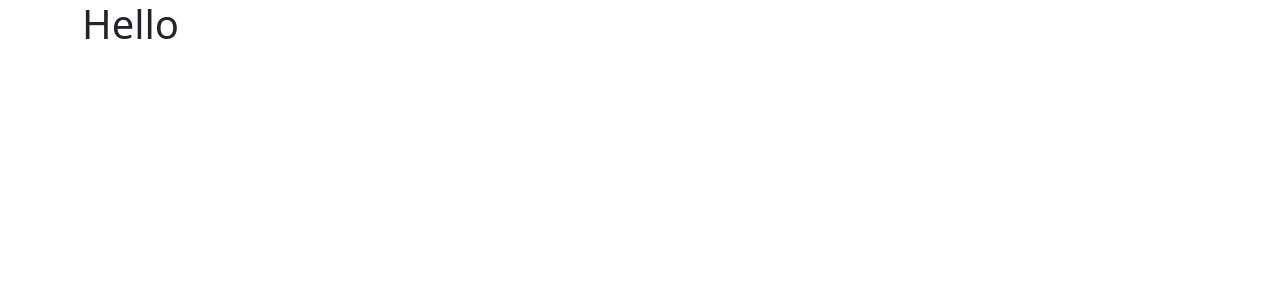
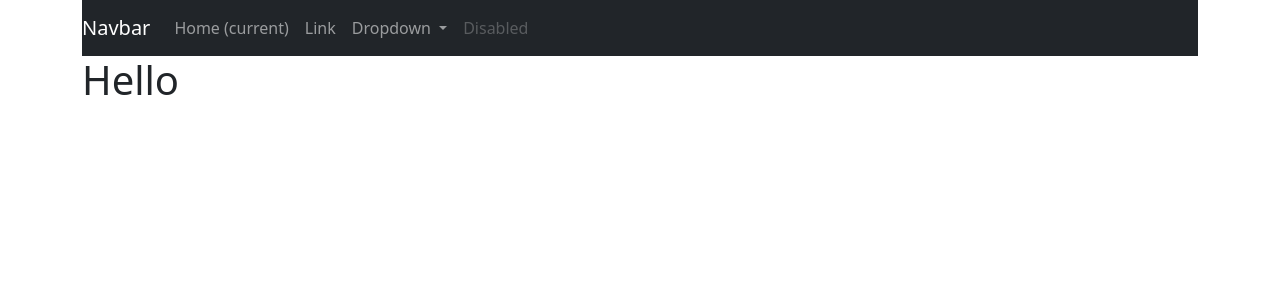
Before and after one commit to AmunStalder/master-thesis, a Django app: page / in a window 1280 px wide. Before the commit the part shown is almost empty. Shown: the top 300 px of the page. Run offline with Django 3.2, Linux system fonts and the light colour scheme; some libraries are stand-ins or nearby versions.

Commit message:
Added basy navbar, changed bg-dark, removed searchbox

```diff
--- a/apo_calculator/templates/_partials/base.html
+++ b/apo_calculator/templates/_partials/base.html
@@ -3,10 +3,43 @@
 <html lang="en" dir="ltr">
   <head>
     <meta charset="utf-8">
-    <link rel="stylesheet" href="{% static 'css/bootstrap.min.css' %}">
+    <link href="https://cdn.jsdelivr.net/npm/bootstrap@5.1.3/dist/css/bootstrap.min.css" rel="stylesheet" integrity="sha384-1BmE4kWBq78iYhFldvKuhfTAU6auU8tT94WrHftjDbrCEXSU1oBoqyl2QvZ6jIW3" crossorigin="anonymous">
     <title>Apo Calculator</title>
   </head>
   <body>
+    <div class="container">
+      <nav class="navbar navbar-expand-lg navbar-dark bg-dark">
+        <a class="navbar-brand" href="#">Navbar</a>
+        <button class="navbar-toggler" type="button" data-toggle="collapse" data-target="#navbarSupportedContent" aria-controls="navbarSupportedContent" aria-expanded="false" aria-label="Toggle navigation">
+          <span class="navbar-toggler-icon"></span>
+        </button>
+
+        <div class="collapse navbar-collapse" id="navbarSupportedContent">
+          <ul class="navbar-nav mr-auto">
+            <li class="nav-item active">
+              <a class="nav-link" href="#">Home <span class="sr-only">(current)</span></a>
+            </li>
+            <li class="nav-item">
+              <a class="nav-link" href="#">Link</a>
+            </li>
+            <li class="nav-item dropdown">
+              <a class="nav-link dropdown-toggle" href="#" id="navbarDropdown" role="button" data-toggle="dropdown" aria-haspopup="true" aria-expanded="false">
+                Dropdown
+              </a>
+              <div class="dropdown-menu" aria-labelledby="navbarDropdown">
+                <a class="dropdown-item" href="#">Action</a>
+                <a class="dropdown-item" href="#">Another action</a>
+                <div class="dropdown-divider"></div>
+                <a class="dropdown-item" href="#">Something else here</a>
+              </div>
+            </li>
+            <li class="nav-item">
+              <a class="nav-link disabled" href="#">Disabled</a>
+            </li>
+          </ul>
+        </div>
+      </nav>
+    </div>
     <div class="container">
       {% block body_block %}
       {% endblock %}
```
